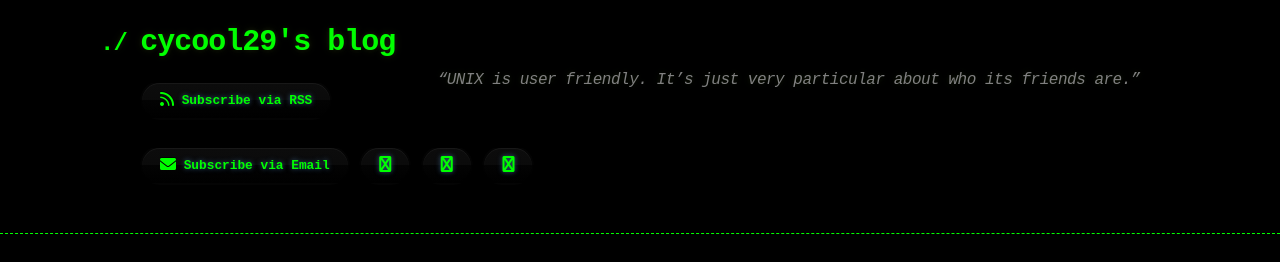
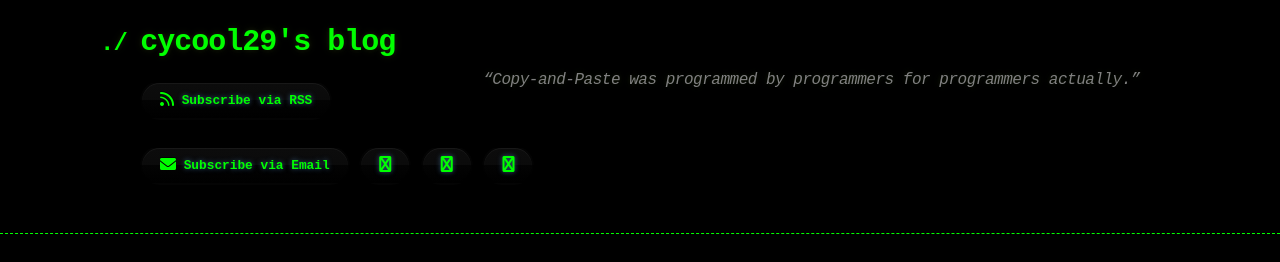
Before and after one commit to cycool29/cycool29.github.io, a Jekyll site: the page built from index.md, in a window 1280 px wide and 900 px high. Shown: the top 262 px of the window. Built offline with Jekyll 4.4.1, drawn with Linux system fonts in a browser that asks for light colours; a style sheet for code colours, icons or effects is not loaded.

Commit message:
Update quotes

```diff
--- a/_config.yml
+++ b/_config.yml
@@ -1,5 +1,5 @@
 title: cycool29's blog
-description: "“UNIX is user friendly. It’s just very particular about who its friends are.” "
+description: "“Copy-and-Paste was programmed by programmers for programmers actually.” "
 bio: A high school student. Intermediate in Python, Git, Bash. Learning JavaScript. He/Him. "
 author: cycool29
 url: https://cycool29.github.io
```
